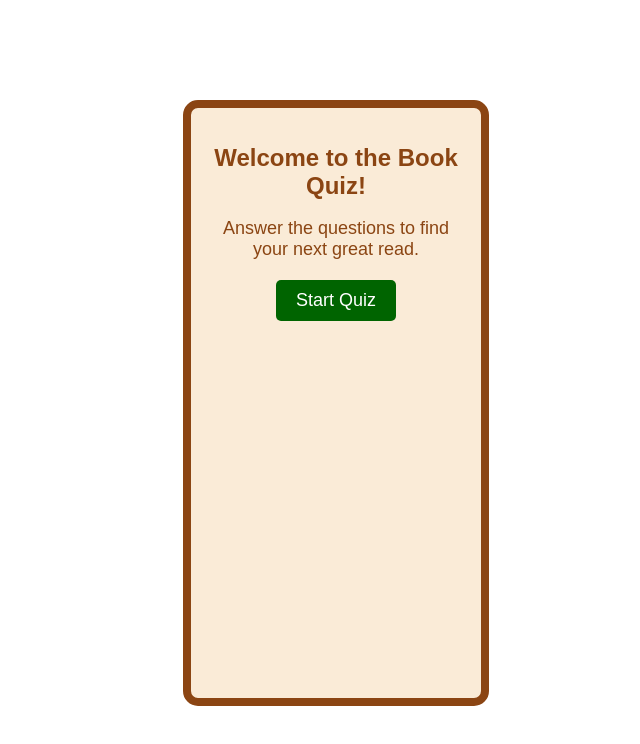
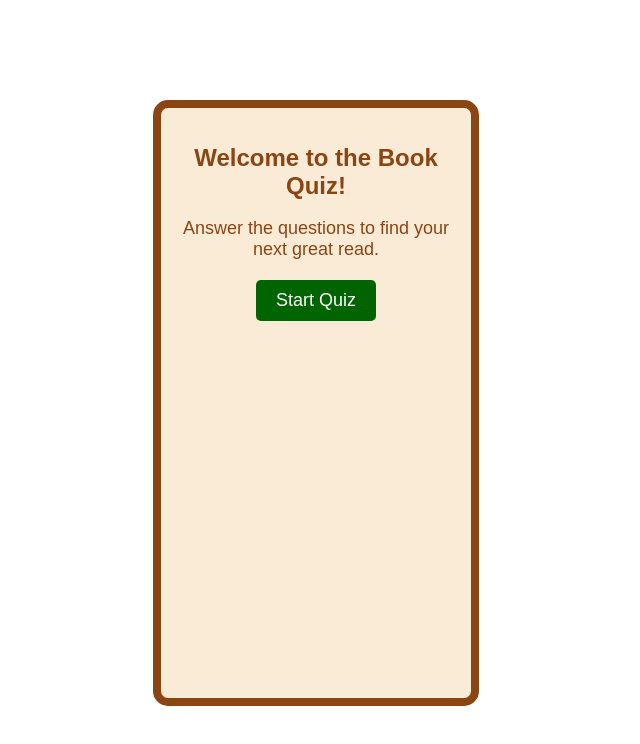
Before and after one commit to hannahalli/Book-Quiz, a Svelte app: page / in a window 1280 px wide. Shown: the top 744 px of the page, without its empty margins (635-1275 px from the left). Built offline with nearby package versions, Linux system fonts and the light colour scheme.

Commit message:
fixing size

```diff
--- a/src/App.svelte
+++ b/src/App.svelte
@@ -47,8 +47,8 @@
     .container {
         position: absolute;
         top: 100px; /* Adjust the top position as per your requirement */
-        left: calc((1536px - 500px) / 2 + 300px); /* Adjust the left position as per your requirement */
-        width: 250px; /* Increase width */
+        left: calc((1536px - 500px) / 2 + 270px); /* Adjust the left position as per your requirement */
+        width: 270px; /* Increase width */
         height: 550px; /* Increase height */
         background-color: #FAEBD7; /* Set light brown background color */
         border: 8px solid #8B4513; /* Set dark brown border */
```
